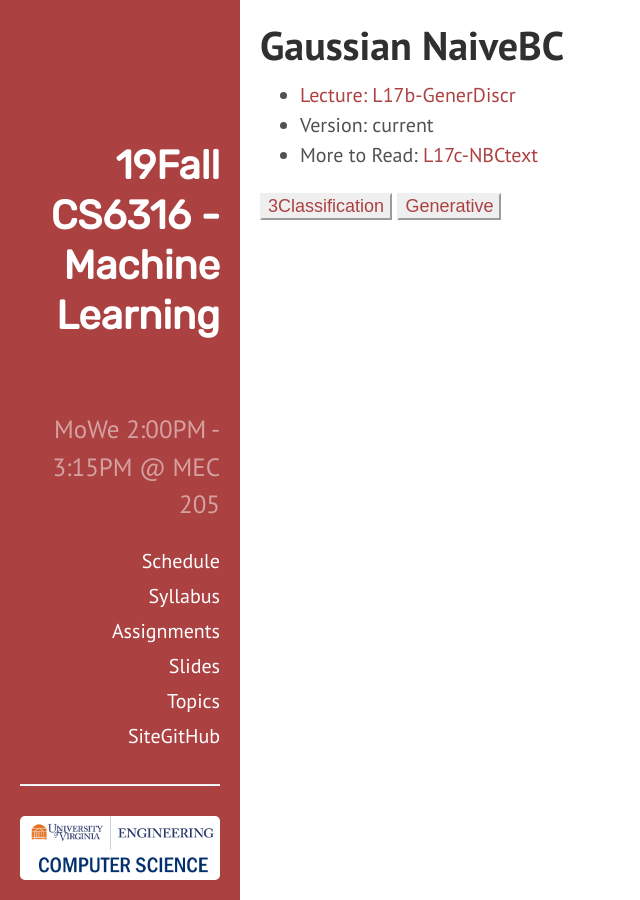
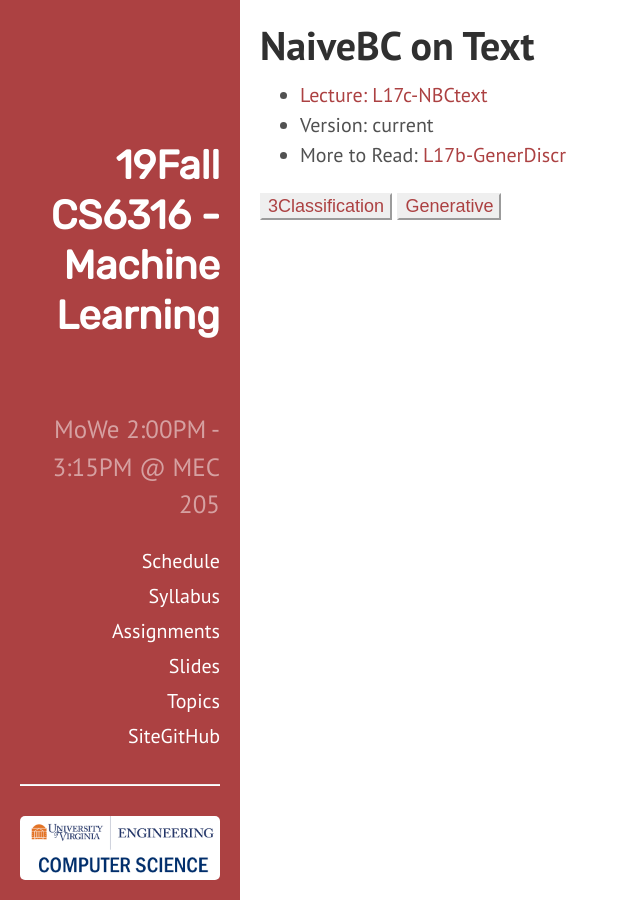
Before and after one commit to ShiminLei/2019f-UVA-CS6316-MachineLearning, a Jekyll site: the page built from _contents/22-L17c-NBC.md, in a window 1280 px wide. Shown: the whole page, without its empty margins (0-640 px from the left). Built offline with Jekyll 4.4.1, drawn with Linux system fonts in a browser that asks for light colours.

Commit message:
add NBC on text

```diff
--- a/_contents/22-L17c-NBC.md
+++ b/_contents/22-L17c-NBC.md
@@ -1,9 +1,9 @@
 ---
 layout: post
-title: Gaussian NaiveBC
-lecture: L17b-GenerDiscr
+title: NaiveBC on Text
+lecture: L17c-NBCtext
 lectureVersion: current
-extraContent: L17c-NBCtext
+extraContent: L17b-GenerDiscr
 notes:
 tags:
 - 3Classification
```
Also changed, not shown: _contents/21-L19-BC.md (+1 -1 lines).
